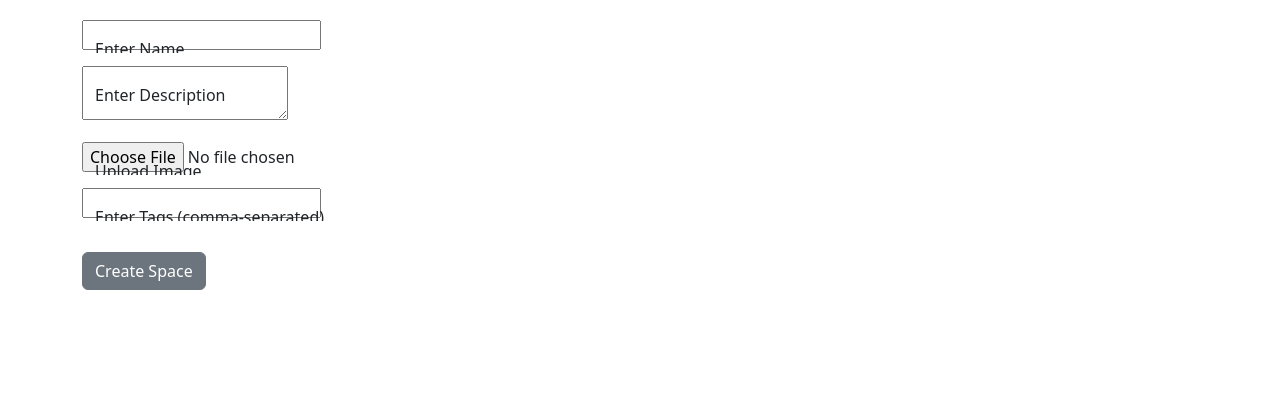
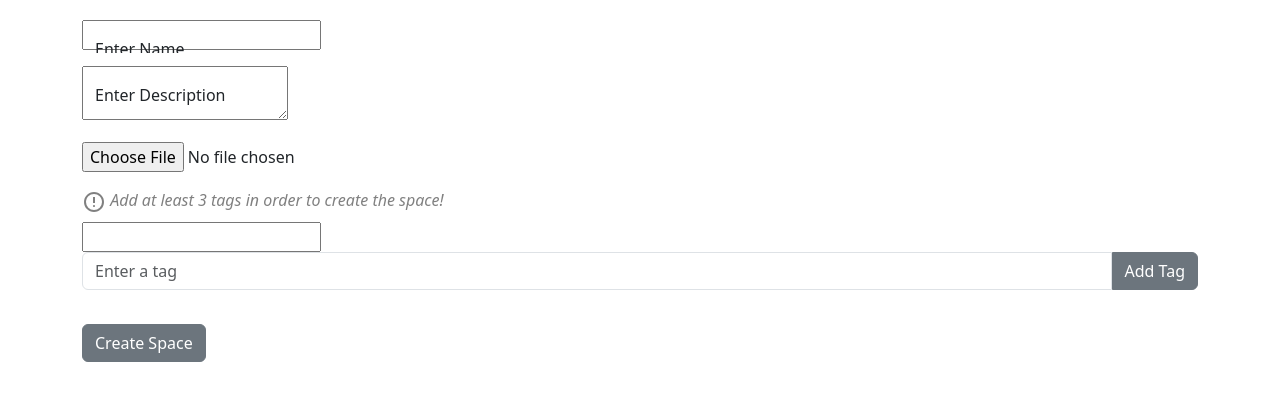
Before and after one commit to kaloydimitrov/Tekst, a Django app: template routing/templates/spaces/create-space.html in a window 1280 px wide. Shown: the part 56-457 px from the top of the page. Run offline with Django 5.2, Linux system fonts and the light colour scheme; the template is opened without the code that fills it, so the values that code supplies are empty, except form fields; tables that the repository leaves empty hold one stand-in row (values such as "Sample post"); form fields are guessed from the names that the template uses; some libraries are stand-ins or nearby versions.

Commit message:
working tags with friendly ui

```diff
--- a/routing/templates/spaces/create-space.html
+++ b/routing/templates/spaces/create-space.html
@@ -15,19 +15,60 @@
             {{ form.description }}
             <label for="description">Enter Description</label>
         </div>
-        <div class="form-floating mb-3">
-            {{ form.image }}
-            <label for="image">Upload Image</label>
+
+        {{ form.image }}
+
+        <p class="warning-message">
+            <svg xmlns="http://www.w3.org/2000/svg" height="24px" viewBox="0 -960 960 960" width="24px" fill="#808080"><path d="M480-280q17 0 28.5-11.5T520-320q0-17-11.5-28.5T480-360q-17 0-28.5 11.5T440-320q0 17 11.5 28.5T480-280Zm-40-160h80v-240h-80v240Zm40 360q-83 0-156-31.5T197-197q-54-54-85.5-127T80-480q0-83 31.5-156T197-763q54-54 127-85.5T480-880q83 0 156 31.5T763-763q54 54 85.5 127T880-480q0 83-31.5 156T763-197q-54 54-127 85.5T480-80Zm0-80q134 0 227-93t93-227q0-134-93-227t-227-93q-134 0-227 93t-93 227q0 134 93 227t227 93Zm0-320Z"/></svg>
+            Add at least 3 tags in order to create the space!
+        </p>
+
+        <div class="form-floating mb-3 tags-container">
+            {{ form.tags }}
+            <div class="input-group mb-3">
+                <input type="text" class="form-control" placeholder="Enter a tag" v-model="newTag" @keyup.enter="addTag">
+                <button type="button" class="btn btn-secondary" style="margin: 0" @click="addTag">Add Tag</button>
+            </div>
+
+            <div class="mb-3">
+                <span v-for="(tag, index) in tags" :key="index" class="badge bg-secondary me-2">
+                    [[ tag ]]
+                    <button type="button" class="btn-close btn-close-white" aria-label="Remove" @click="removeTag(index)"></button>
+                </span>
+            </div>
         </div>
-        <div class="form-floating mb-3">
-            {{ form.tags }}
-            <label for="tags">Enter Tags (comma-separated)</label>
-        </div>
+
         <button type="submit" class="btn btn-secondary">Create Space</button>
     </form>
 {% endblock %}
 
 {% block rest %}
+<script>
+    new Vue({
+        delimiters: ['[[', ']]'],
+        el: '#app',
+        data: {
+            newTag: '',
+            tags: []
+        },
+        methods: {
+            addTag() {
+                if (this.newTag.trim() !== '') {
+                    this.tags.push(this.newTag.trim());
+                    this.newTag = '';
+                    this.updateTagsInput();
+                }
+            },
+            removeTag(index) {
+                this.tags.splice(index, 1);
+                this.updateTagsInput();
+            },
+            updateTagsInput() {
+                document.getElementById('tags-input').value = this.tags.join(',');
+            }
+        }
+    });
+</script>
 <style>
     .form-floating>.form-control {
         height: auto;
@@ -36,5 +77,19 @@
     .form-group .btn {
         margin-top: 18px;
     }
+
+    .tags-container {
+        margin: 8px 0 16px 0;
+    }
+
+    .badge {
+        margin-bottom: 8px;
+    }
+
+    .warning-message {
+        margin: 16px 0 8px 0;
+        color: gray;
+        font-style: italic;
+    }
 </style>
 {% endblock %}
--- a/spaces/validators.py
+++ b/spaces/validators.py
@@ -5,7 +5,7 @@ from django.utils.translation import gettext_lazy as _
 def validate_name_len(value):
     if len(value) < 2:
         raise ValidationError(
-            _(f"Can't be less than 2 characters ('{value}' is {len(value)})"),
+            _(f"Name can't be less than 2 characters ('{value}' is {len(value)})"),
             params={"value": value},
         )
 
@@ -13,6 +13,6 @@ def validate_name_len(value):
 def validate_description_len(value):
     if len(value) < 15:
         raise ValidationError(
-            _(f"Can't be less than 15 characters ('{value}' is {len(value)})"),
+            _(f"Description can't be less than 15 characters ('{value}' is {len(value)})"),
             params={"value": value},
         )
```
Also changed, not shown: spaces/forms.py (+15 -3 lines), 1 other file.
